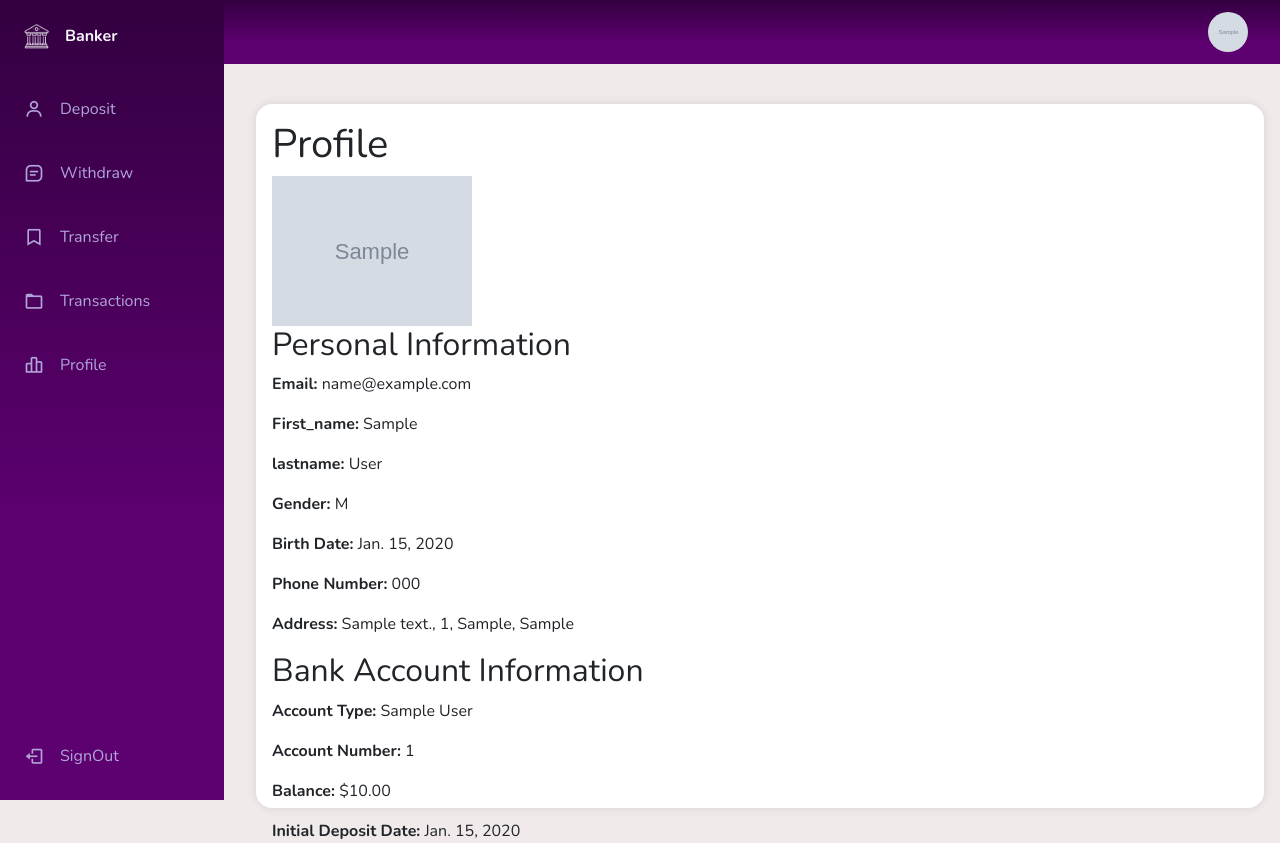
After one commit to Iqbal-Elham/banking-system, a Django app: page /dashboard/profile/ in a window 1280 px wide. The commit adds this page. Run offline with Django 4.2, Linux system fonts and the light colour scheme; a user stored in the database is signed in; tables that the repository leaves empty hold one stand-in row (values such as "Sample post"); grey boxes marked "Sample" are stand-in pictures.

Commit message:
Add user profile template

```diff
--- a/banking_system/urls.py
+++ b/banking_system/urls.py
@@ -26,8 +26,8 @@ urlpatterns = [
     path('admin/', admin.site.urls),
     path('accounts/', include('accounts.urls')),
     path(
-        'transactions/',
-        include('transactions.urls', namespace='transactions')
+        'dashboard/',
+        include('transactions.urls', namespace='dashboard')
     )
 ]
 
--- a/templates/core/_main_layout.html
+++ b/templates/core/_main_layout.html
@@ -1,3 +1,6 @@
+
+-
+
 {% load static %}
 <!DOCTYPE html>
 <html lang="en">
@@ -27,7 +30,7 @@
     <header class="header" id="header">
       <div class="header_toggle"> <i class='bx bx-menu' id="header-toggle"></i> </div>
       <div class="header_img">
-        <img src="https://i.imgur.com/hczKIze.jpg" alt="" />
+        <img src="{{ user.profile_photo.url }}" alt="Profile Photo">
       </div>
     </header>
     <div class="l-navbar show" id="nav-bar">
@@ -54,13 +57,13 @@
               <i class="bx bx-folder nav_icon"></i>
               <span class="nav_name">Transactions</span>
             </a>
-            <a href="#" class="nav_link">
+            <a href="{% url 'transactions:user_profile' %}" class="nav_link">
               <i class="bx bx-bar-chart-alt-2 nav_icon"></i>
               <span class="nav_name">Profile</span>
             </a>
           </div>
         </div>
-        <a href="/accounts/logout/" class="nav_link">
+        <a href="{% url 'accounts:user_logout' %}" class="nav_link">
           <i class="bx bx-log-out nav_icon"></i>
           <span class="nav_name">SignOut</span>
         </a>
--- /dev/null
+++ b/templates/transactions/user_profile.html
@@ -0,0 +1,25 @@
+{% extends 'core/_main_layout.html' %}
+{% load static %}
+{% block title %}Profile{% endblock %}
+
+{% block content %}
+<h1>Profile</h1>
+<img src="{{ user.profile_photo.url }}" alt="Profile Photo" width="200">
+
+<h2>Personal Information</h2>
+<p><strong>Email:</strong> {{ user.email }}</p>
+<p><strong>First_name:</strong> {{ user.first_name }}</p>
+<p><strong>lastname:</strong> {{ user.last_name }}</p>
+<p><strong>Gender:</strong> {{ user.account.gender }}</p>
+<p><strong>Birth Date:</strong> {{ user.account.birth_date }}</p>
+<p><strong>Phone Number:</strong> {{ user.account.phone_number }}</p>
+<p><strong>Address:</strong> {{ user.address.street_address }}, {{ user.address.postal_code }}, {{ user.address.city }}, {{ user.address.country }}</p>
+
+<h2>Bank Account Information</h2>
+<p><strong>Account Type:</strong> {{ user.account.account_type.name }}</p>
+<p><strong>Account Number:</strong> {{ user.account.account_no }}</p>
+<p><strong>Balance:</strong> ${{ user.account.balance }}</p>
+<p><strong>Initial Deposit Date:</strong> {{ user.account.initial_deposit_date }}</p>
+
+
+{% endblock %}
--- a/transactions/urls.py
+++ b/transactions/urls.py
@@ -1,6 +1,6 @@
 from django.urls import path
 
-from .views import DepositMoneyView, WithdrawMoneyView, TransactionRepostView, TransferMoneyView
+from .views import DepositMoneyView, WithdrawMoneyView, TransactionRepostView, TransferMoneyView, UserProfileView
 
 
 app_name = 'transactions'
@@ -8,7 +8,8 @@ app_name = 'transactions'
 
 urlpatterns = [
     path("deposit/", DepositMoneyView.as_view(), name="deposit_money"),
-    path("report/", TransactionRepostView.as_view(), name="transaction_report"),
+    path("transactions/", TransactionRepostView.as_view(), name="transaction_report"),
     path("withdraw/", WithdrawMoneyView.as_view(), name="withdraw_money"),
     path("transfer/", TransferMoneyView, name="transfer_money"),
+    path("profile/", UserProfileView, name="user_profile"),
 ]
--- a/transactions/views.py
+++ b/transactions/views.py
@@ -18,6 +18,8 @@ from django.contrib.auth.decorators import login_required
 from transactions.models import Transaction, TransferMoney
 from accounts.models import UserBankAccount
 from .forms import TransferForm
+
+from accounts.models import User
 
 from django.core.mail import send_mail
 from django.core.signals import request_finished
@@ -198,3 +200,70 @@ def TransferMoneyView(request):
         form = TransferForm()
 
     return render(request, 'transactions/transfer.html', {'form': form})
+
+
+def UserProfileView(request):
+    user_id = request.user.id
+    user = User.objects.get(id=user_id)  # Fetch the user's data
+
+    context = {
+        'user': user,  # Pass the user object to the template context
+    }
+
+    # user_id = request.user.id
+    # user = User.objects.get(id=user_id)
+    # books = Book.objects.filter(user=user)
+    # profile = user_profile.objects.filter(user=request.user).first()
+    # editForm = editRegisterForm(request.POST or None, request.FILES or None,
+    # initial={
+    #     'user_name':user.username,
+    #     'email':user.email,
+    #     'profile_pic':profile.profile_pic,
+    #     'city':profile.city,
+    #     'address':profile.address,
+    #     'gender':profile.gender,
+    #     'phone_num':profile.phone_num,
+    #     'whatsapp_num':profile.whatsapp_num,
+    #     })
+    # if editForm.is_valid():
+    #     profile_pic = editForm.cleaned_data.get('profile_pic')
+    #     user_name = editForm.cleaned_data.get('user_name')
+    #     email = editForm.cleaned_data.get('email')
+    #     city = editForm.cleaned_data.get('city')
+    #     address = editForm.cleaned_data.get('address')
+    #     gender = editForm.cleaned_data.get('gender')
+    #     phone_num = editForm.cleaned_data.get('phone_num')
+    #     whatsapp_num = editForm.cleaned_data.get('whatsapp_num')
+    #     username_is_exist = User.objects.filter(username=user_name).exists()
+    #     email_is_exist = User.objects.filter(email=email).exists()
+    #     if username_is_exist:
+    #         if user.username == user_name:
+    #             pass
+    #         else:
+    #             messages.error(request, "The username already exists")
+    #     else:
+    #         user.username = user_name
+
+    #     if email_is_exist:
+    #         if user.email == email:
+    #             pass
+    #         else:
+    #             messages.warning(request, "The email already exists")
+    #     else:
+    #         user.email = email
+
+    #     user.user_profile.city = city
+    #     user.user_profile.address = address
+    #     user.user_profile.gender = gender
+    #     user.user_profile.phone_num = phone_num
+    #     user.user_profile.whatsapp_num = whatsapp_num
+    #     user.user_profile.profile_pic = profile_pic
+    #     user.save()
+    #     user.user_profile.save()
+
+    # context = {
+    #         'editForm' : editForm,
+    #         'books' : books,
+    #     }
+
+    return render(request, 'transactions/user_profile.html', context)
```
Also changed, not shown: media/profile_photos/Capture3.PNG (added), media/profile_photos/Capture3_yaVYB8B.PNG (added).
